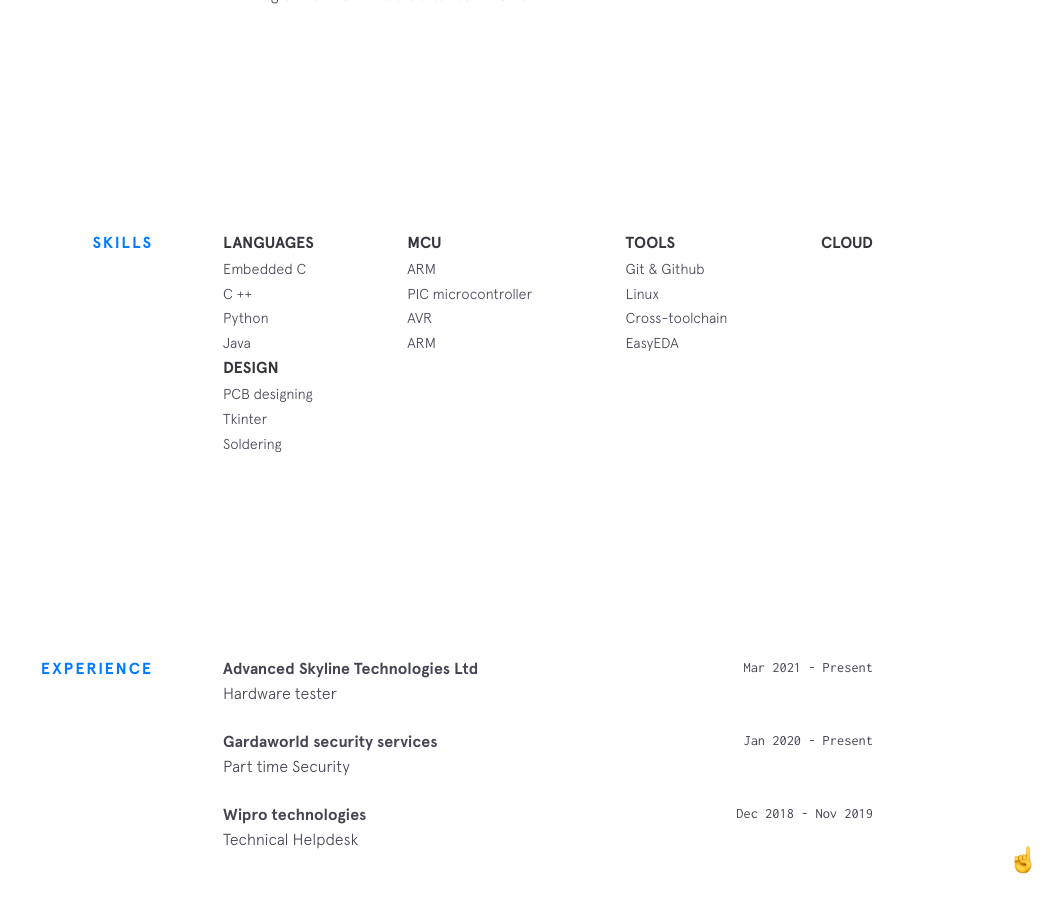
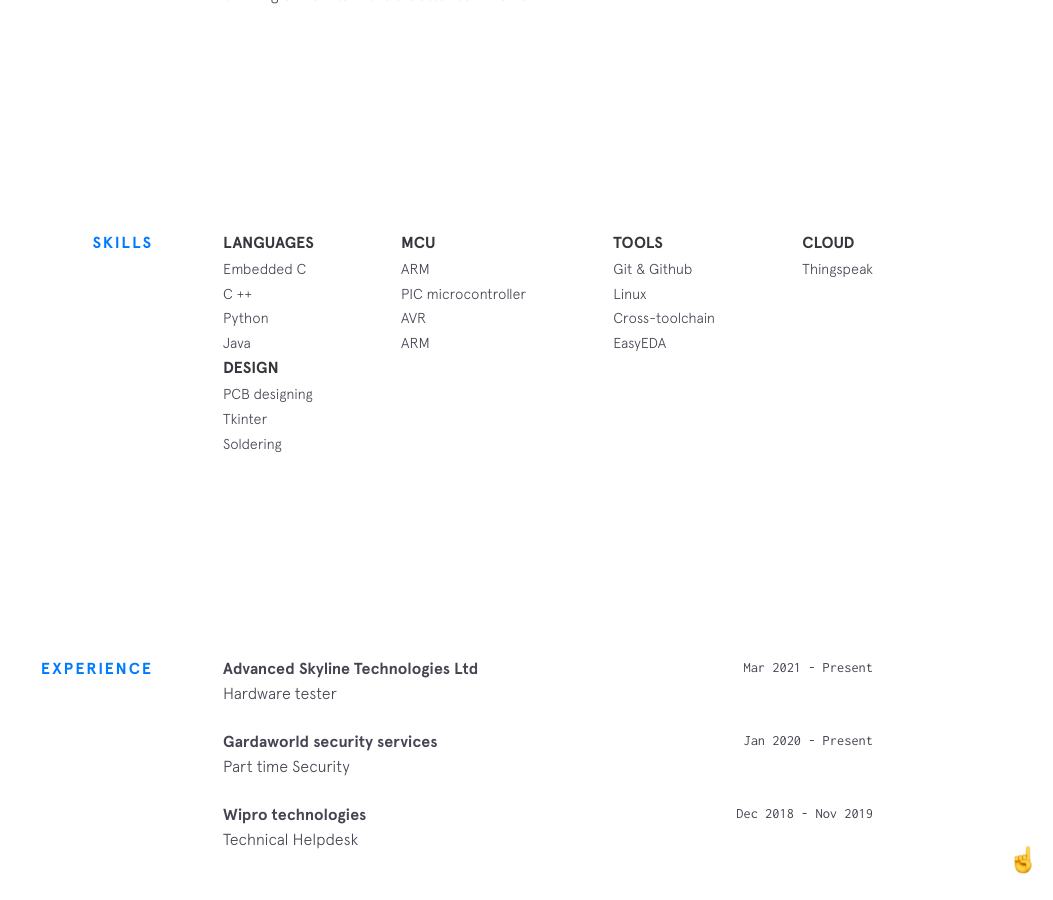
Before and after one commit to gov466/gov466.github.io, a Jekyll site: the page built from index.html, in a window 1280 px wide and 900 px high, scrolled down 1287 px. Shown: the whole window, without its empty margins (227-1280 px from the left). Built offline with Jekyll 4.4.1, drawn with Linux system fonts in a browser that asks for light colours; nearby versions of some CDN libraries.

Commit message:
Update skills.yml

```diff
--- a/_data/skills.yml
+++ b/_data/skills.yml
@@ -23,6 +23,10 @@
   - item: IDE- Eclipse
   - item: Project Management tool- Jira
 
+
+Cloud:
+  - item: Thingspeak
+
 design:
   - item: PCB designing
   - item: Tkinter
```
